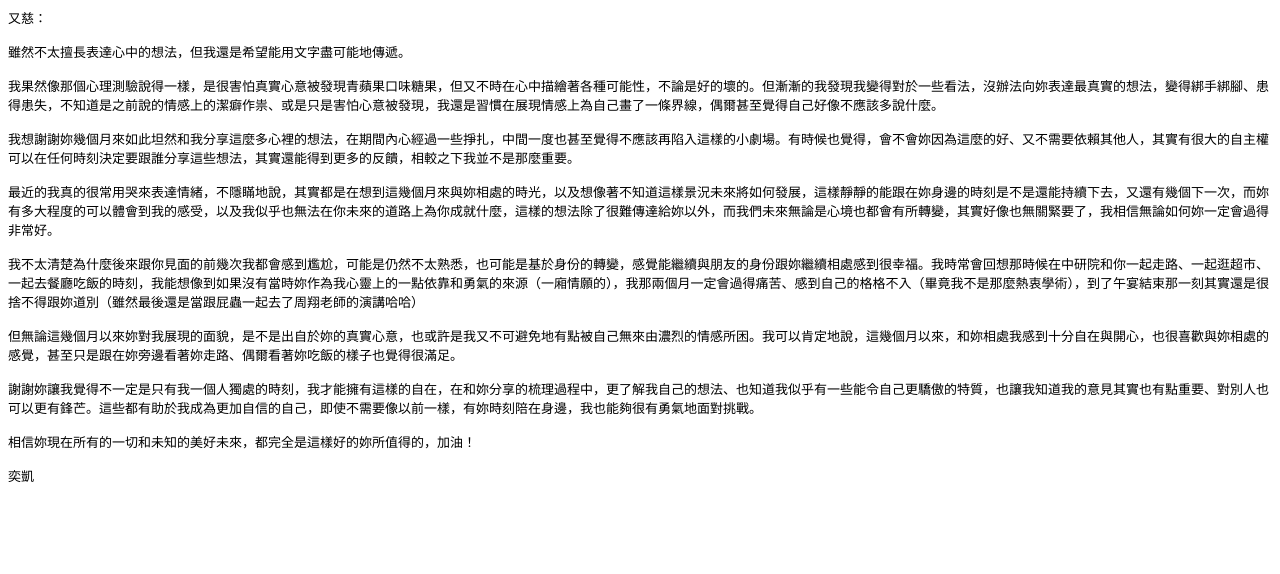
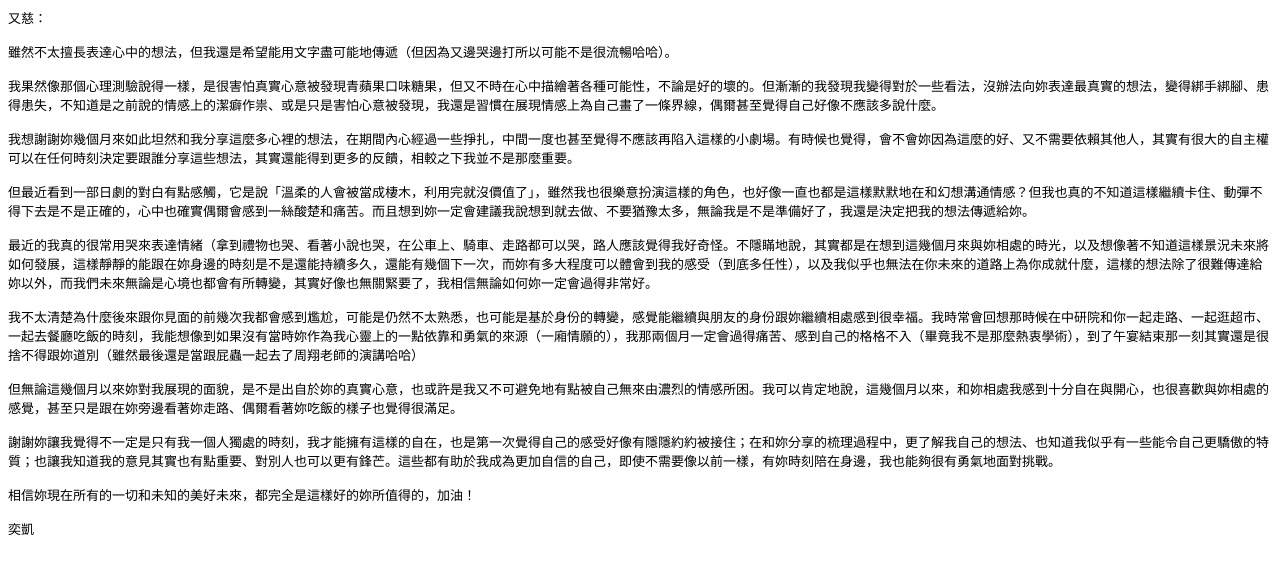
Before and after one commit to matkim1369/letter, a plain HTML site: page index.html in a window 1280 px wide. Drawn offline with Linux system fonts and the light colour scheme.

Commit message:
Update index.html

```diff
--- a/index.html
+++ b/index.html
@@ -14,19 +14,21 @@
 <body>
 <p class="p1">又慈：</p>
 <p class="p2"><br></p>
-<p class="p1">雖然不太擅長表達心中的想法，但我還是希望能用文字盡可能地傳遞。</p>
+<p class="p1">雖然不太擅長表達心中的想法，但我還是希望能用文字盡可能地傳遞（但因為又邊哭邊打所以可能不是很流暢哈哈）。</p>
 <p class="p2"><br></p>
 <p class="p1">我果然像那個心理測驗說得一樣，是很害怕真實心意被發現青蘋果口味糖果，但又不時在心中描繪著各種可能性，不論是好的壞的。但漸漸的我發現我變得對於一些看法，沒辦法向妳表達最真實的想法，變得綁手綁腳、患得患失，不知道是之前說的情感上的潔癖作祟、或是只是害怕心意被發現，我還是習慣在展現情感上為自己畫了一條界線，偶爾甚至覺得自己好像不應該多說什麼。</p>
 <p class="p2"><br></p>
 <p class="p1">我想謝謝妳幾個月來如此坦然和我分享這麼多心裡的想法，在期間內心經過一些掙扎，中間一度也甚至覺得不應該再陷入這樣的小劇場。有時候也覺得，會不會妳因為這麼的好、又不需要依賴其他人，其實有很大的自主權可以在任何時刻決定要跟誰分享這些想法，其實還能得到更多的反饋，相較之下我並不是那麼重要。</p>
 <p class="p2"><br></p>
-<p class="p1">最近的我真的很常用哭來表達情緒，不隱瞞地說，其實都是在想到這幾個月來與妳相處的時光，以及想像著不知道這樣景況未來將如何發展，這樣靜靜的能跟在妳身邊的時刻是不是還能持續下去，又還有幾個下一次，而妳有多大程度的可以體會到我的感受，以及我似乎也無法在你未來的道路上為你成就什麼，這樣的想法除了很難傳達給妳以外，而我們未來無論是心境也都會有所轉變，其實好像也無關緊要了，我相信無論如何妳一定會過得非常好。</p>
+<p class="p1">但最近看到一部日劇的對白有點感觸，它是說「溫柔的人會被當成棲木，利用完就沒價值了」，雖然我也很樂意扮演這樣的角色，也好像一直也都是這樣默默地在和幻想溝通情感？但我也真的不知道這樣繼續卡住、動彈不得下去是不是正確的，心中也確實偶爾會感到一絲酸楚和痛苦。而且想到妳一定會建議我說想到就去做、不要猶豫太多，無論我是不是準備好了，我還是決定把我的想法傳遞給妳。</p>
+<p class="p2"><br></p>
+<p class="p1">最近的我真的很常用哭來表達情緒（拿到禮物也哭、看著小說也哭，在公車上、騎車、走路都可以哭，路人應該覺得我好奇怪。不隱瞞地說，其實都是在想到這幾個月來與妳相處的時光，以及想像著不知道這樣景況未來將如何發展，這樣靜靜的能跟在妳身邊的時刻是不是還能持續多久，還能有幾個下一次，而妳有多大程度可以體會到我的感受（到底多任性），以及我似乎也無法在你未來的道路上為你成就什麼，這樣的想法除了很難傳達給妳以外，而我們未來無論是心境也都會有所轉變，其實好像也無關緊要了，我相信無論如何妳一定會過得非常好。</p>
 <p class="p2"><br></p>
 <p class="p1">我不太清楚為什麼後來跟你見面的前幾次我都會感到尷尬，可能是仍然不太熟悉，也可能是基於身份的轉變，感覺能繼續與朋友的身份跟妳繼續相處感到很幸福。我時常會回想那時候在中研院和你一起走路、一起逛超市、一起去餐廳吃飯的時刻，我能想像到如果沒有當時妳作為我心靈上的一點依靠和勇氣的來源（一廂情願的），我那兩個月一定會過得痛苦、感到自己的格格不入（畢竟我不是那麼熱衷學術），到了午宴結束那一刻其實還是很捨不得跟妳道別（雖然最後還是當跟屁蟲一起去了周翔老師的演講哈哈）</p>
 <p class="p2"><br></p>
 <p class="p1">但無論這幾個月以來妳對我展現的面貌，是不是出自於妳的真實心意，也或許是我又不可避免地有點被自己無來由濃烈的情感所困。我可以肯定地說，這幾個月以來，和妳相處我感到十分自在與開心，也很喜歡與妳相處的感覺，甚至只是跟在妳旁邊看著妳走路、偶爾看著妳吃飯的樣子也覺得很滿足。</p>
 <p class="p2"><br></p>
-<p class="p1">謝謝妳讓我覺得不一定是只有我一個人獨處的時刻，我才能擁有這樣的自在，在和妳分享的梳理過程中，更了解我自己的想法、也知道我似乎有一些能令自己更驕傲的特質，也讓我知道我的意見其實也有點重要、對別人也可以更有鋒芒。這些都有助於我成為更加自信的自己，即使不需要像以前一樣，有妳時刻陪在身邊，我也能夠很有勇氣地面對挑戰。</p>
+<p class="p1">謝謝妳讓我覺得不一定是只有我一個人獨處的時刻，我才能擁有這樣的自在，也是第一次覺得自己的感受好像有隱隱約約被接住；在和妳分享的梳理過程中，更了解我自己的想法、也知道我似乎有一些能令自己更驕傲的特質；也讓我知道我的意見其實也有點重要、對別人也可以更有鋒芒。這些都有助於我成為更加自信的自己，即使不需要像以前一樣，有妳時刻陪在身邊，我也能夠很有勇氣地面對挑戰。</p>
 <p class="p2"><br></p>
 <p class="p1">相信妳現在所有的一切和未知的美好未來，都完全是這樣好的妳所值得的，加油！</p>
 <p class="p2"><br></p>
```
